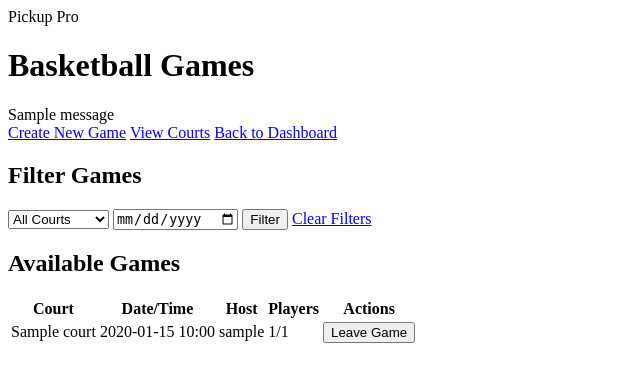
After one commit to lkeen/pickup-pro, a Flask app: page /games in a window 1280 px wide. The commit adds this page. Shown: the top 382 px of the page, without its empty margins (0-640 px from the left). Run offline with Flask 3, Linux system fonts and the light colour scheme; a user stored in the database is signed in; tables that the repository leaves empty hold one stand-in row (values such as "Sample post"); one stand-in notice (Sample message) is shown.

Commit message:
add courts and games CRUD with roster management

```diff
--- a/app/__init__.py
+++ b/app/__init__.py
@@ -1,11 +1,12 @@
 # app/__init__.py
-from flask import Flask, render_template, request, redirect, url_for
+from flask import Flask, render_template, request, redirect, url_for, flash, jsonify
+from datetime import datetime, timedelta
 from dotenv import load_dotenv
 from sqlalchemy import text
 from flask_login import login_user, logout_user, login_required, current_user
 from app.extensions import db, migrate, login_mgr
 from config import DevelopmentConfig
-from app.models import User
+from app.models import User, Court, Game, GamePlayer
 
 def create_app():
     load_dotenv()
@@ -70,6 +71,137 @@ def create_app():
         logout_user()
         return redirect(url_for("home"))
 
+    # Courts CRUD routes
+    @app.route("/courts")
+    @login_required
+    def courts():
+        courts = Court.query.all()
+        return render_template("courts.html", courts=courts)
+
+    @app.route("/courts/create", methods=["GET", "POST"])
+    @login_required
+    def create_court():
+        if request.method == "POST":
+            name = request.form.get("name", "").strip()
+            address = request.form.get("address", "").strip()
+            lat = request.form.get("lat")
+            lng = request.form.get("lng")
+
+            if not all([name, address, lat, lng]):
+                flash("All fields are required.")
+                return render_template("create_court.html")
+
+            try:
+                lat = float(lat)
+                lng = float(lng)
+            except ValueError:
+                flash("Invalid coordinates.")
+                return render_template("create_court.html")
+
+            court = Court(
+                name=name,
+                address=address,
+                lat=lat,
+                lng=lng,
+                created_by=current_user.id
+            )
+            db.session.add(court)
+            db.session.commit()
+            flash("Court created successfully!")
+            return redirect(url_for("courts"))
+
+        return render_template("create_court.html")
+
+    # Games CRUD routes
+    @app.route("/games")
+    @login_required
+    def games():
+        court_id = request.args.get("court_id")
+        date = request.args.get("date")
+
+        query = Game.query
+        if court_id:
+            query = query.filter_by(court_id=court_id)
+        if date:
+            try:
+                date_obj = datetime.strptime(date, "%Y-%m-%d").date()
+                query = query.filter(Game.time >= date_obj)
+                query = query.filter(Game.time < datetime.combine(date_obj, datetime.min.time()) + timedelta(days=1))
+            except ValueError:
+                pass
+
+        games = query.order_by(Game.time).all()
+        courts = Court.query.all()
+        return render_template("games.html", games=games, courts=courts)
+
+    @app.route("/games/create", methods=["GET", "POST"])
+    @login_required
+    def create_game():
+        if request.method == "POST":
+            court_id = request.form.get("court_id")
+            time = request.form.get("time")
+            max_players = request.form.get("max_players", 10)
+
+            if not all([court_id, time]):
+                flash("Court and time are required.")
+                return render_template("create_game.html", courts=Court.query.all())
+
+            try:
+                time_obj = datetime.strptime(time, "%Y-%m-%dT%H:%M")
+                max_players = int(max_players)
+            except ValueError:
+                flash("Invalid time or player count.")
+                return render_template("create_game.html", courts=Court.query.all())
+
+            game = Game(
+                court_id=court_id,
+                host_id=current_user.id,
+                time=time_obj,
+                max_players=max_players
+            )
+            db.session.add(game)
+            db.session.commit()
+            flash("Game created successfully!")
+            return redirect(url_for("games"))
+
+        courts = Court.query.all()
+        return render_template("create_game.html", courts=courts)
+
+    # Join/Leave game routes
+    @app.route("/games/<int:game_id>/join", methods=["POST"])
+    @login_required
+    def join_game(game_id):
+        game = Game.query.get_or_404(game_id)
+
+        if not game.can_join(current_user):
+            flash("Cannot join this game (full or already joined).")
+            return redirect(url_for("games"))
+
+        game_player = GamePlayer(game_id=game_id, user_id=current_user.id)
+        db.session.add(game_player)
+        db.session.commit()
+        flash("Successfully joined the game!")
+        return redirect(url_for("games"))
+
+    @app.route("/games/<int:game_id>/leave", methods=["POST"])
+    @login_required
+    def leave_game(game_id):
+        game = Game.query.get_or_404(game_id)
+
+        game_player = GamePlayer.query.filter_by(
+            game_id=game_id,
+            user_id=current_user.id
+        ).first()
+
+        if not game_player:
+            flash("You are not in this game.")
+            return redirect(url_for("games"))
+
+        db.session.delete(game_player)
+        db.session.commit()
+        flash("Successfully left the game!")
+        return redirect(url_for("games"))
+
     # Ensure models are imported so Alembic sees them
     from app import models
 
--- a/app/models.py
+++ b/app/models.py
@@ -10,6 +10,10 @@ class User(UserMixin, db.Model):
     password_hash = db.Column(db.String(255), unique = False, nullable = False)
     email = db.Column(db.String(254), unique = True, nullable = False)
     created_at = db.Column(db.DateTime, default = datetime.now)
+
+    courts = db.relationship('Court', backref='creator', lazy=True)
+    hosted_games = db.relationship('Game', backref='host', lazy=True)
+    games = db.relationship('Game', secondary='game_players', back_populates='players')
 
     def set_password(self, password):
         self.password_hash = generate_password_hash(password)
@@ -25,6 +29,9 @@ class Court(db.Model):
     lat = db.Column(db.Float, nullable = False)
     lng = db.Column(db.Float, nullable = False)
     created_by = db.Column(db.Integer, db.ForeignKey("users.id"), nullable = False)
+    created_at = db.Column(db.DateTime, default = datetime.now)
+
+    games = db.relationship('Game', backref='court', lazy=True)
 
 class Game(db.Model):
     __tablename__ = "games"
@@ -33,6 +40,21 @@ class Game(db.Model):
     host_id = db.Column(db.Integer, db.ForeignKey("users.id"), nullable = False)
     time = db.Column(db.DateTime, nullable = False)
     max_players = db.Column(db.Integer, default = 10)
+    created_at = db.Column(db.DateTime, default = datetime.now)
+
+    players = db.relationship('User', secondary='game_players', back_populates='games')
+
+    @property
+    def current_players(self):
+        return len(self.players)
+
+    @property
+    def spots_available(self):
+        return self.max_players - self.current_players
+
+    def can_join(self, user):
+        return (self.current_players < self.max_players and
+                user not in self.players)
 
 class GamePlayer(db.Model):
     __tablename__ = "game_players"
--- /dev/null
+++ b/app/templates/games.html
@@ -0,0 +1,76 @@
+{% extends "base.html" %}
+
+{% block body %}
+<h1>Basketball Games</h1>
+
+{% with messages = get_flashed_messages() %}
+    {% if messages %}
+        <div class="messages">
+            {% for message in messages %}
+                <div class="alert">{{ message }}</div>
+            {% endfor %}
+        </div>
+    {% endif %}
+{% endwith %}
+
+<a href="{{ url_for('create_game') }}">Create New Game</a>
+<a href="{{ url_for('courts') }}">View Courts</a>
+<a href="{{ url_for('dashboard') }}">Back to Dashboard</a>
+
+<h2>Filter Games</h2>
+<form method="GET">
+    <select name="court_id">
+        <option value="">All Courts</option>
+        {% for court in courts %}
+            <option value="{{ court.id }}" {% if request.args.get('court_id') == court.id|string %}selected{% endif %}>
+                {{ court.name }}
+            </option>
+        {% endfor %}
+    </select>
+
+    <input type="date" name="date" value="{{ request.args.get('date', '') }}">
+
+    <button type="submit">Filter</button>
+    <a href="{{ url_for('games') }}">Clear Filters</a>
+</form>
+
+<h2>Available Games</h2>
+{% if games %}
+    <table>
+        <thead>
+            <tr>
+                <th>Court</th>
+                <th>Date/Time</th>
+                <th>Host</th>
+                <th>Players</th>
+                <th>Actions</th>
+            </tr>
+        </thead>
+        <tbody>
+            {% for game in games %}
+            <tr>
+                <td>{{ game.court.name }}</td>
+                <td>{{ game.time.strftime('%Y-%m-%d %H:%M') }}</td>
+                <td>{{ game.host.username }}</td>
+                <td>{{ game.current_players }}/{{ game.max_players }}</td>
+                <td>
+                    {% if current_user in game.players %}
+                        <form method="POST" action="{{ url_for('leave_game', game_id=game.id) }}" style="display: inline;">
+                            <button type="submit">Leave Game</button>
+                        </form>
+                    {% elif game.can_join(current_user) %}
+                        <form method="POST" action="{{ url_for('join_game', game_id=game.id) }}" style="display: inline;">
+                            <button type="submit">Join Game</button>
+                        </form>
+                    {% else %}
+                        <span>Full</span>
+                    {% endif %}
+                </td>
+            </tr>
+            {% endfor %}
+        </tbody>
+    </table>
+{% else %}
+    <p>No games available. <a href="{{ url_for('create_game') }}">Create the first one!</a></p>
+{% endif %}
+{% endblock %}
```
Also changed, not shown: app/templates/courts.html (added, +46 -0 lines), app/templates/create_court.html (added, +41 -0 lines), app/templates/create_game.html (added, +41 -0 lines), app/templates/dashboard.html (+11 -0 lines), migrations/versions/0ae1342b4145_add_courts_and_games_functionality.py (added, +38 -0 lines), migrations/versions/c061d883bec0_inital_migration.py (added, +94 -0 lines).
